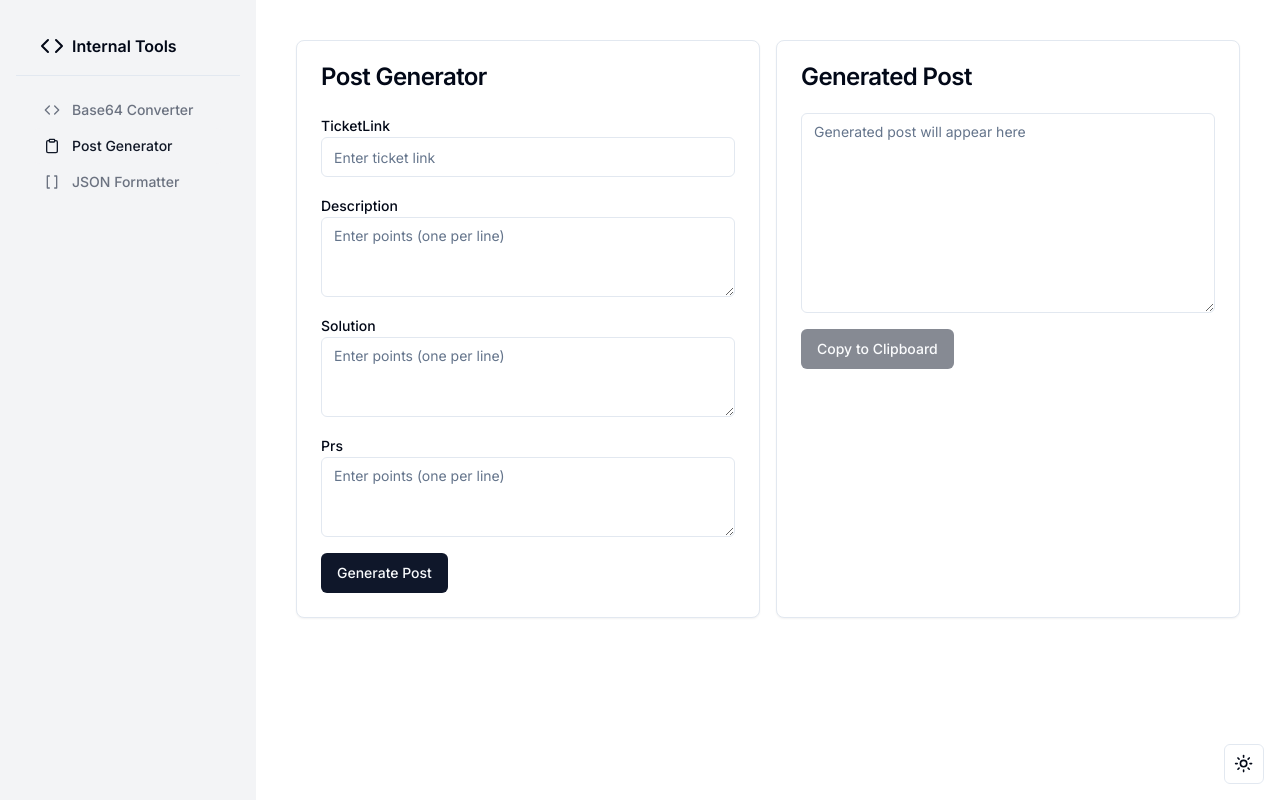
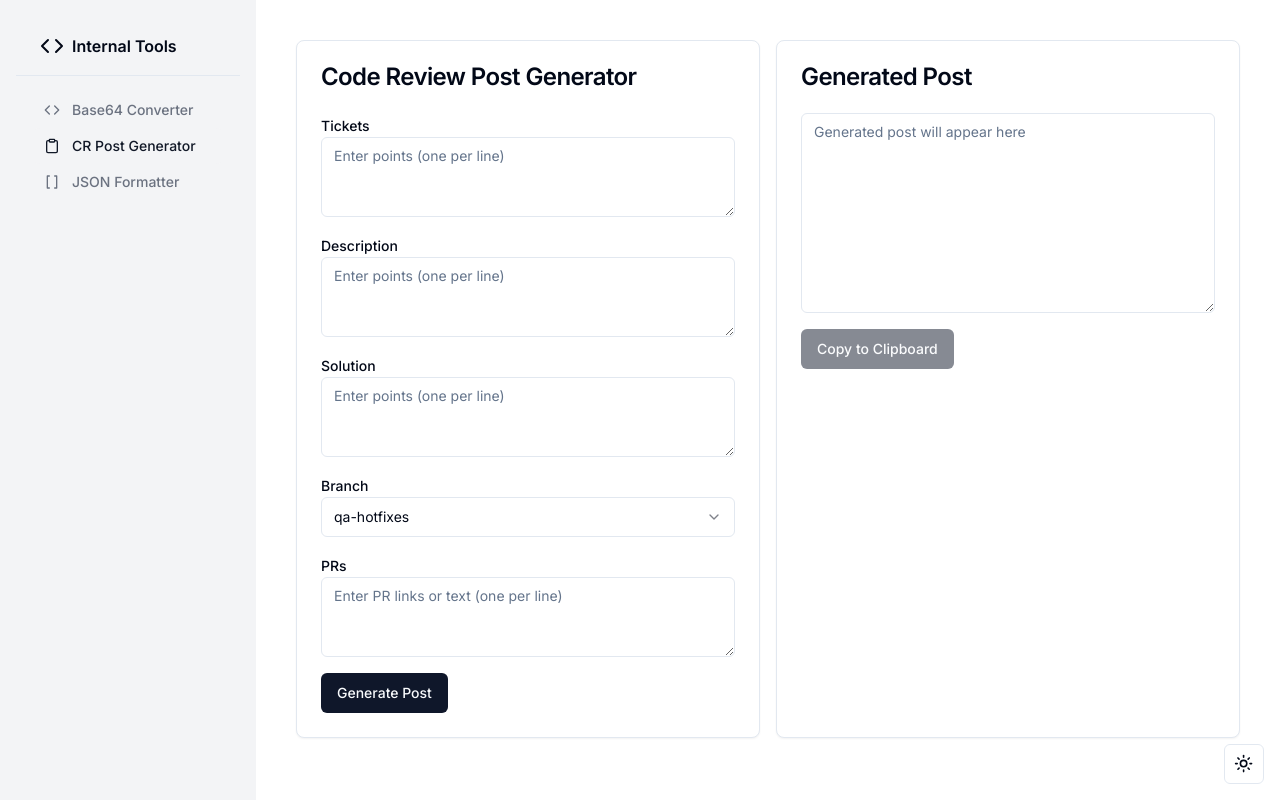
Before and after one commit to omarnazih/internal-tools, a Next.js app: page /post-generator in a window 1280 px wide. Built offline with nearby package versions, Linux system fonts and the light colour scheme.

Commit message:
update cr post generator

```diff
--- a/app/post-generator/page.tsx
+++ b/app/post-generator/page.tsx
@@ -4,15 +4,16 @@ import React, { useState } from 'react';
 import { Card, CardContent, CardHeader, CardTitle } from "@/components/ui/card";
 import { Button } from "@/components/ui/button";
 import { Textarea } from "@/components/ui/textarea";
-import { Input } from "@/components/ui/input";
 import { Label } from "@/components/ui/label";
 import { useToast } from "@/hooks/use-toast"
+import { Select, SelectContent, SelectItem, SelectTrigger, SelectValue } from "@/components/ui/select"
 
 const PostGenerator: React.FC = () => {
   const [formData, setFormData] = useState({
-    ticketLink: '',
+    tickets: '',
     description: '',
     solution: '',
+    branch: 'qa-hotfixes',
     prs: ''
   });
   const [generatedPost, setGeneratedPost] = useState('');
@@ -27,10 +28,30 @@ const PostGenerator: React.FC = () => {
     return text.split('\n').map(line => `\t• ${line.trim()}`).join('\n');
   };
 
+  const handleSelectChange = (value: string) => {
+    setFormData(prev => ({ ...prev, branch: value }));
+  };
+
+  const formatPRs = (branch: string, prs: string) => {
+    return prs.split('\n').map(pr => {
+      const trimmedPR = pr.trim();
+      const githubRegex = /^https:\/\/github\.com\/([^\/]+)\/([^\/]+)\/pull\/\d+/;
+      const match = trimmedPR.match(githubRegex);
+
+      if (match) {
+        const repoName = match[2];
+        return `\t• ${repoName} (${branch}) -> ${trimmedPR}`;
+      } else {
+        return `\t• (${branch}) -> ${trimmedPR}`;
+      }
+    }).join('\n');
+  };
+
   const handleSubmit = (e: React.FormEvent) => {
     e.preventDefault();
     const post = `
-Ticket: ${formData.ticketLink}
+Tickets:
+${formatBulletPoints(formData.tickets)}
 
 Description:
 ${formatBulletPoints(formData.description)}
@@ -39,7 +60,7 @@ Solution:
 ${formatBulletPoints(formData.solution)}
 
 PRs:
-${formatBulletPoints(formData.prs)}
+${formatPRs(formData.branch, formData.prs)}
     `.trim();
     setGeneratedPost(post);
   };
@@ -61,32 +82,47 @@ ${formatBulletPoints(formData.prs)}
       <div className="grid grid-cols-1 md:grid-cols-2 gap-4">
         <Card>
           <CardHeader>
-            <CardTitle>Post Generator</CardTitle>
+            <CardTitle>Code Review Post Generator</CardTitle>
           </CardHeader>
           <CardContent>
             <form onSubmit={handleSubmit} className="space-y-4">
-              {Object.entries(formData).map(([key, value]) => (
+              {['tickets', 'description', 'solution'].map((key) => (
                 <div key={key}>
                   <Label htmlFor={key}>{key.charAt(0).toUpperCase() + key.slice(1)}</Label>
-                  {key === 'ticketLink' ? (
-                    <Input
-                      id={key}
-                      name={key}
-                      value={value}
-                      onChange={handleChange}
-                      placeholder="Enter ticket link"
-                    />
-                  ) : (
                   <Textarea
                     id={key}
                     name={key}
-                      value={value}
+                    value={formData[key as keyof typeof formData]}
                     onChange={handleChange}
                     placeholder="Enter points (one per line)"
                   />
-                  )}
                 </div>
               ))}
+              <div>
+                <Label htmlFor="branch">Branch</Label>
+                <Select onValueChange={handleSelectChange} defaultValue={formData.branch}>
+                  <SelectTrigger className="w-full">
+                    <SelectValue placeholder="Select branch" />
+                  </SelectTrigger>
+                  <SelectContent>
+                    <SelectItem value="master">master</SelectItem>
+                    <SelectItem value="hotfixes">hotfixes</SelectItem>
+                    <SelectItem value="qa-hotfixes">qa-hotfixes</SelectItem>
+                    <SelectItem value="pre-hotfixes">pre-hotfixes</SelectItem>
+                    <SelectItem value="dev">dev</SelectItem>
+                  </SelectContent>
+                </Select>
+              </div>
+              <div>
+                <Label htmlFor="prs">PRs</Label>
+                <Textarea
+                  id="prs"
+                  name="prs"
+                  value={formData.prs}
+                  onChange={handleChange}
+                  placeholder="Enter PR links or text (one per line)"
+                />
+              </div>
               <Button type="submit">Generate Post</Button>
             </form>
           </CardContent>
--- a/components/Layout/Sidebar.tsx
+++ b/components/Layout/Sidebar.tsx
@@ -10,7 +10,7 @@ export function Sidebar() {
 
   const navItems = [
     { href: "/", icon: CodeIcon, label: "Base64 Converter" },
-    { href: "/post-generator", icon: ClipboardIcon, label: "Post Generator" },
+    { href: "/post-generator", icon: ClipboardIcon, label: "CR Post Generator" },
     { href: "/json-formatter", icon: BracketsIcon, label: "JSON Formatter" },
     // Add more navigation items here
   ]
```
Lines whose indentation alone changed are shown as unchanged.
